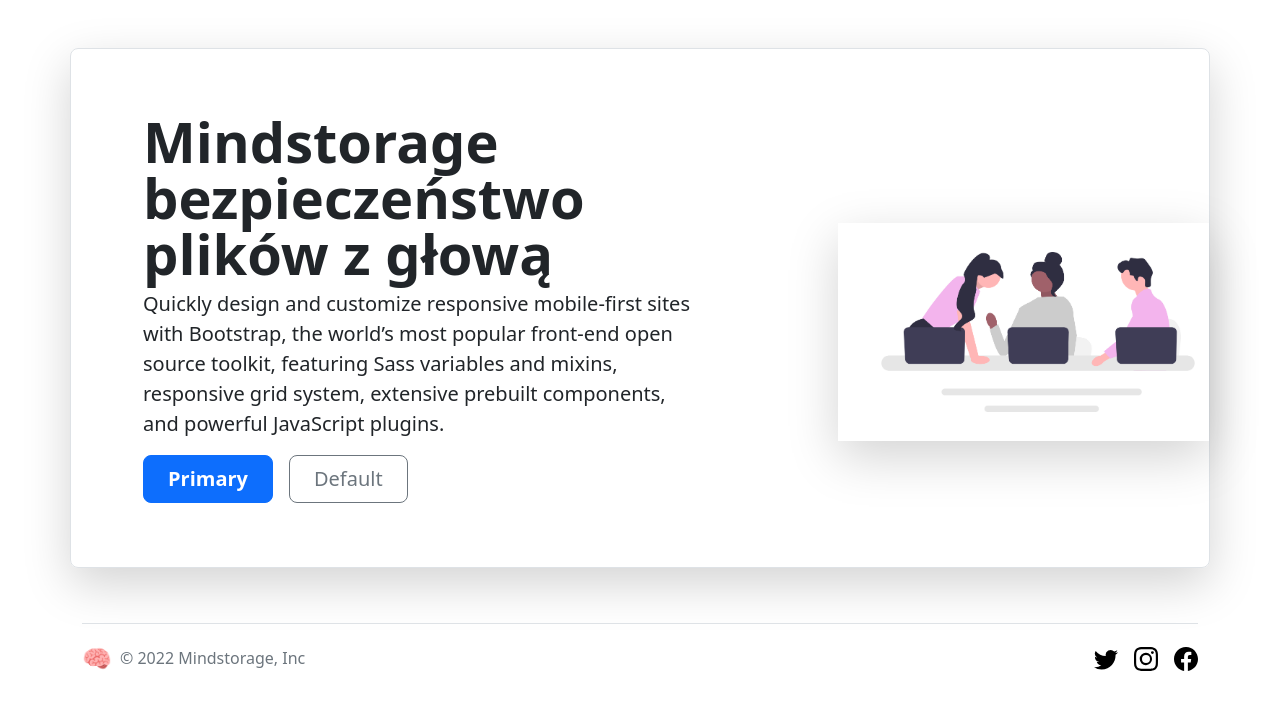
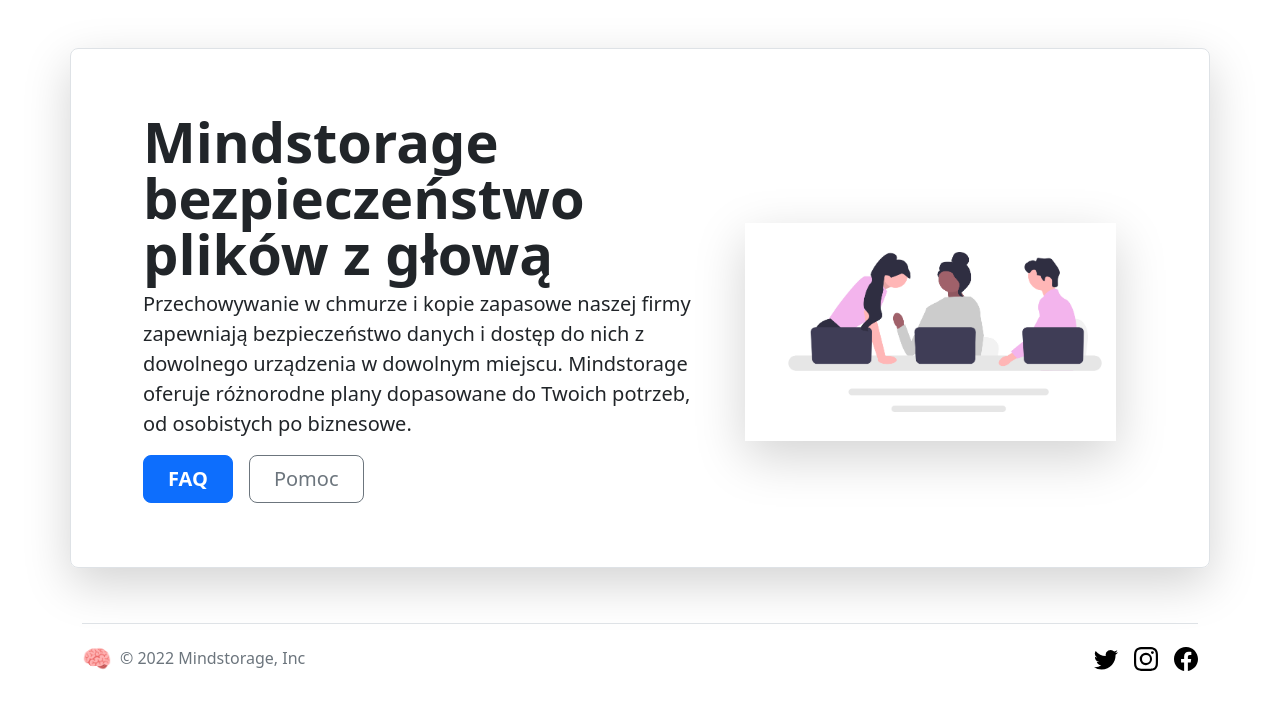
Before and after one commit to bykowskiolaf/MindStorage, a Django app: page / in a window 1280 px wide. Shown: the part 84-800 px from the top of the page. Run offline with Django 4.2, Linux system fonts and the light colour scheme.

Commit message:
brbrbr deleted

```diff
--- a/mindstorage/managefiles/forms.py
+++ b/mindstorage/managefiles/forms.py
@@ -2,7 +2,14 @@
 
 from .models import UserFile
 
+# Form for adding files extending UserFile models
 class AddFileForm(forms.ModelForm):
     class Meta:
         model = UserFile
         fields = ['file']
+
+# Contact form
+class ContactForm(forms.Form):
+    from_email = forms.EmailField(required=True, widget=forms.TextInput(attrs={'class': 'form-control'}))
+    subject = forms.CharField(required=True, widget=forms.TextInput(attrs={'class': 'form-control'}))
+    message = forms.CharField(required=True, widget=forms.Textarea(attrs={'class': 'form-control'}))
--- a/mindstorage/managefiles/templates/managefiles/dashboard.html
+++ b/mindstorage/managefiles/templates/managefiles/dashboard.html
@@ -6,7 +6,6 @@
     {{ form.as_p }}
     <button type="submit" class="btn btn-primary">Add file +</button>
 </form>
-    <br><br><br>
     <div class="d-flex align-items-start">
 
         <!-- BAR ON LEFT -->
@@ -31,7 +30,7 @@
             <div class="tab-pane fade show active" id="v-pills-all_files" role="tabpanel" aria-labelledby="v-pills-all_files-tab" style="min-width: 80vw;">
                 {% for file in all_user_files %}
                 <div class="d-flex justify-content-between m-3 p-3 border">
-                    <a href="{{ file.file }}">
+                    <a href="media/{{ file.file }}">
                         {{ file.file }}
                     </a>
 
--- a/mindstorage/managefiles/templates/managefiles/home.html
+++ b/mindstorage/managefiles/templates/managefiles/home.html
@@ -6,15 +6,95 @@
     <div class="row p-4 pb-0 pe-lg-0 pt-lg-5 align-items-center rounded-3 border shadow-lg">
       <div class="col-lg-7 p-3 p-lg-5 pt-lg-3">
         <h1 class="display-4 fw-bold lh-1">Mindstorage bezpieczeństwo plików z głową</h1>
-        <p class="lead">Quickly design and customize responsive mobile-first sites with Bootstrap, the world’s most popular front-end open source toolkit, featuring Sass variables and mixins, responsive grid system, extensive prebuilt components, and powerful JavaScript plugins.</p>
+        <p class="lead">Przechowywanie w chmurze i kopie zapasowe naszej firmy zapewniają bezpieczeństwo danych i dostęp do nich z dowolnego urządzenia w dowolnym miejscu. Mindstorage oferuje różnorodne plany dopasowane do Twoich potrzeb, od osobistych po biznesowe.</p>
         <div class="d-grid gap-2 d-md-flex justify-content-md-start mb-4 mb-lg-3">
-          <button type="button" class="btn btn-primary btn-lg px-4 me-md-2 fw-bold">Primary</button>
-          <button type="button" class="btn btn-outline-secondary btn-lg px-4">Default</button>
+          <!-- Trigger button for FAQ-->
+          <button type="button" class="btn btn-primary btn-lg px-4 me-md-2 fw-bold" data-bs-toggle="modal" data-bs-target="#FAQModal">FAQ</button>
+          <!-- Trigger button for support form-->
+          <button type="button" class="btn btn-outline-secondary btn-lg px-4" data-bs-toggle="modal" data-bs-target="#exampleModal">Pomoc</button>
         </div>
       </div>
-      <div class="col-lg-4 offset-lg-1 p-0 overflow-hidden shadow-lg">
+      <div class="col-lg-4 p-0 overflow-hidden shadow-lg">
           <img class="rounded-lg-3" src="{% static 'img/team.png' %}" alt="" width="400px">
       </div>
     </div>
 </div>
+
+<!-- Support Form -->
+<form action="{% url 'managefiles:welcome_screen' %}" method="post">
+  <div class="modal fade" id="exampleModal" tabindex="-1" aria-labelledby="exampleModalLabel" aria-hidden="true">
+    <div class="modal-dialog">
+      <div class="modal-content">
+        <div class="modal-header">
+          <h1 class="modal-title fs-5" id="exampleModalLabel">Pomoc</h1>
+          <button type="button" class="btn-close" data-bs-dismiss="modal" aria-label="Close"></button>
+        </div>
+        <div class="modal-body">
+          {{form.as_p}}
+          {% csrf_token %}
+        </div>
+        <div class="modal-footer">
+          <button type="button" class="btn btn-secondary" data-bs-dismiss="modal">Zamknij</button>
+          <button type="submit" class="btn btn-primary">Wyślij</button>
+        </div>
+      </div>
+    </div>
+  </div>
+</form>
+
+<!-- FAQ Modal-->
+<!-- Modal -->
+<div class="modal fade" id="FAQModal" tabindex="-1" aria-labelledby="FAQModal" aria-hidden="true">
+  <div class="modal-dialog modal-dialog-scrollable">
+    <div class="modal-content">
+      <div class="modal-header">
+        <h1 class="modal-title fs-5" id="FAQModal">FAQ</h1>
+        <button type="button" class="btn-close" data-bs-dismiss="modal" aria-label="Close"></button>
+      </div>
+      <div class="modal-body">
+        <ol>
+        <li><h5>Jakie rodzaje pamięci masowej i rozwiązań do tworzenia kopii zapasowych oferuje Twoja firma?</h5></li>
+        <p>Nasza firma oferuje szereg rozwiązań do przechowywania i tworzenia kopii zapasowych, w tym przechowywanie w chmurze, fizyczne urządzenia pamięci masowej i usługi tworzenia kopii zapasowych poza siedzibą firmy.</p>
+
+        <li><h5>Jak bezpieczne są Twoje usługi przechowywania i tworzenia kopii zapasowych?</h5></li>
+        <p>Bezpieczeństwo jest najwyższym priorytetem dla naszej firmy. Wszystkie nasze usługi przechowywania i tworzenia kopii zapasowych są chronione najnowocześniejszymi protokołami szyfrowania i bezpieczeństwa, aby zapewnić bezpieczeństwo Twoich danych.</p>
+
+        <li><h5>Czy mogę uzyskać dostęp do przechowywanych plików z dowolnego miejsca?</h5></li>
+        <p>Tak, nasze rozwiązania do przechowywania w chmurze umożliwiają dostęp do plików z dowolnego urządzenia z połączeniem internetowym.</p>
+
+        <li><h5>Ile kosztuje usługa przechowywania i tworzenia kopii zapasowych?</h5></li>
+        <p>Nasze ceny różnią się w zależności od rodzaju wybranego rozwiązania do przechowywania i tworzenia kopii zapasowych, a także ilości danych, które musisz przechowywać. Oferujemy elastyczne opcje cenowe dopasowane do Twojego budżetu i potrzeb.</p>
+
+        <li><h5>Jak długo przechowujecie moje pliki kopii zapasowych?</h5></li>
+        <p>Oferujemy szereg opcji przechowywania plików kopii zapasowych, od krótkoterminowych do długoterminowych. Możesz wybrać okres przechowywania, który najlepiej odpowiada Twoim potrzebom.</p>
+
+        <li><h5>Czy mogę przechowywać i tworzyć kopie zapasowe dużych plików, takich jak pliki wideo lub audio?</h5></li>
+        <p>Tak, nasze rozwiązania do przechowywania i tworzenia kopii zapasowych są przeznaczone do obsługi dużych plików, w tym plików wideo i audio.</p>
+
+        <li><h5>Czy mogę przechowywać i tworzyć kopie zapasowe plików z wielu urządzeń?</h5></li>
+        <p>Tak, nasze usługi umożliwiają przechowywanie i tworzenie kopii zapasowych plików z wielu urządzeń, w tym komputerów, smartfonów i tabletów.</p>
+
+        <li><h5>Co się stanie, jeśli będę musiał przywrócić moje pliki?</h5></li>
+        <p>Przywracanie plików jest proste dzięki naszym usługom. Po prostu skontaktuj się z naszym zespołem wsparcia, a pomożemy Ci szybko i łatwo odzyskać pliki.</p>
+
+        <li><h5>Czy mogę udostępniać moje zapisane pliki innym osobom?</h5></li>
+        <p>Tak, nasze usługi umożliwiają udostępnianie przechowywanych plików innym osobom, dając im dostęp do Twojego konta.</p>
+
+        <li><h5>Czy mogę wypróbować twoje usługi, zanim zdecyduję się na subskrypcję?</h5></li>
+        <p>Tak, oferujemy bezpłatny okres próbny naszych usług, więc możesz je wypróbować, zanim zdecydujesz, czy są dla Ciebie odpowiednie.</p>
+      </ol>
+      </div>
+      <div class="modal-footer">
+        <button type="button" class="btn btn-secondary" data-bs-dismiss="modal">Zamknij</button>
+      </div>
+    </div>
+  </div>
+</div>
+
+
+
+
+
+
+
 {% endblock content %}
--- a/mindstorage/managefiles/views.py
+++ b/mindstorage/managefiles/views.py
@@ -1,20 +1,30 @@
-from django.shortcuts import render
+from django.core.mail import send_mail, BadHeaderError
 from django.contrib.auth.decorators import login_required
 from django.views.decorators.http import require_POST
-from django.shortcuts import get_object_or_404, redirect
+from django.shortcuts import render ,get_object_or_404, redirect
 
 from .models import UserFile
 
-from .forms import AddFileForm
+from .forms import AddFileForm, ContactForm
 
 def welcome_screen(request):
-    return render(request, 'managefiles/home.html')
+    if request.method == "GET":
+        form = ContactForm()
+    else:
+        form = ContactForm(request.POST)
+        if form.is_valid():
+            subject = form.cleaned_data["subject"]
+            from_email = form.cleaned_data["from_email"]
+            message = form.cleaned_data['message']
+            send_mail(subject, message, from_email, ["admin@example.com"])
+            return redirect('managefiles:welcome_screen')
+    return render(request, 'managefiles/home.html', {"form": form})
 
 
-# show all files
+# Show all files
 @login_required
 def dashboard(request):
-    # gets all the user files
+    # Gets all the user files
     user_files = UserFile.objects.all()
     all_user_files = user_files.filter(trash=False)
     fav_user_files = user_files.filter(favourite=True)
@@ -35,6 +45,7 @@
                    'trash_user_files': trash_user_files,
                    'form': form})
 
+# Delete File
 @login_required
 @require_POST
 def file_delete(request, pk):
@@ -42,6 +53,7 @@
     plik.delete()
     return redirect('managefiles:dashboard')
 
+# Add to trash
 @login_required
 @require_POST
 def add_to_trash(request, pk):
@@ -54,6 +66,7 @@
     plik.save()
     return redirect('managefiles:dashboard')
 
+# Add to favourites
 @login_required
 @require_POST
 def favourite(request, pk):
--- a/mindstorage/mindstorage/settings.py
+++ b/mindstorage/mindstorage/settings.py
@@ -124,6 +124,8 @@
 
 DEFAULT_AUTO_FIELD = 'django.db.models.BigAutoField'
 
+EMAIL_BACKEND = 'django.core.mail.backends.console.EmailBackend'
+
 MEDIA_URL = 'media/'
 MEDIA_ROOT = BASE_DIR / 'media'
 
```
